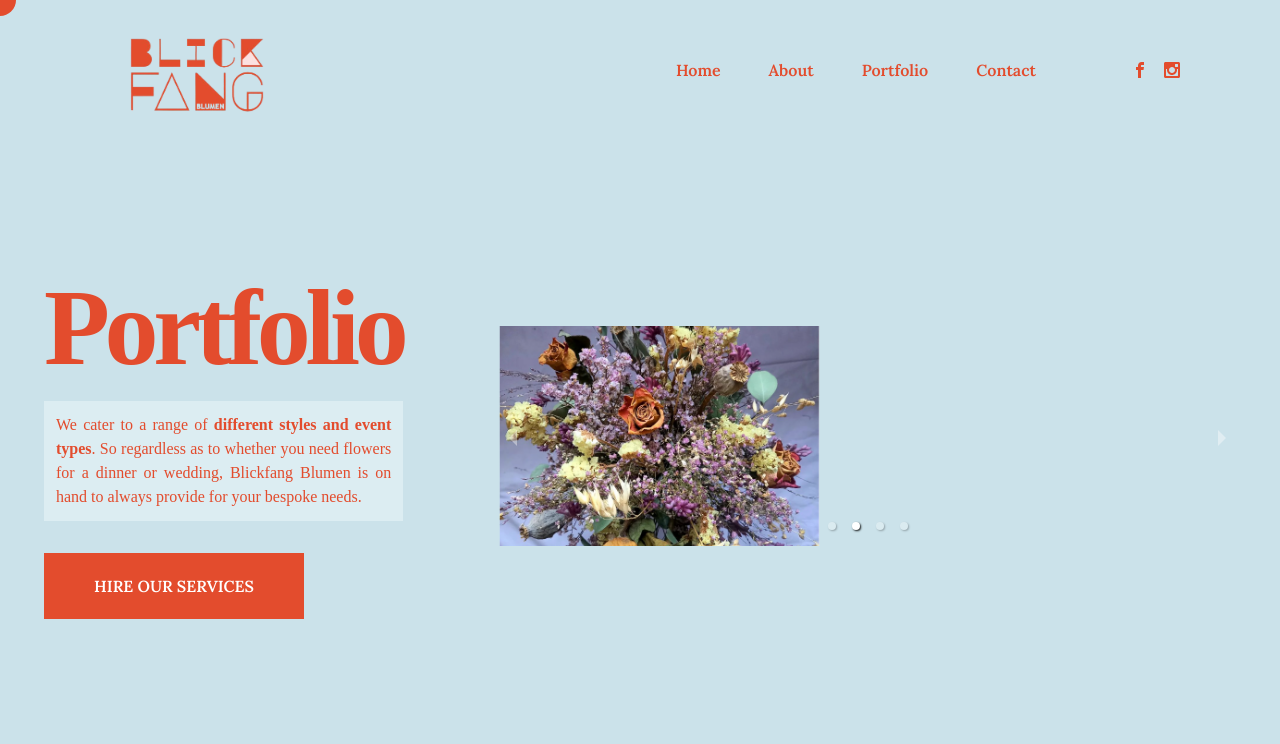
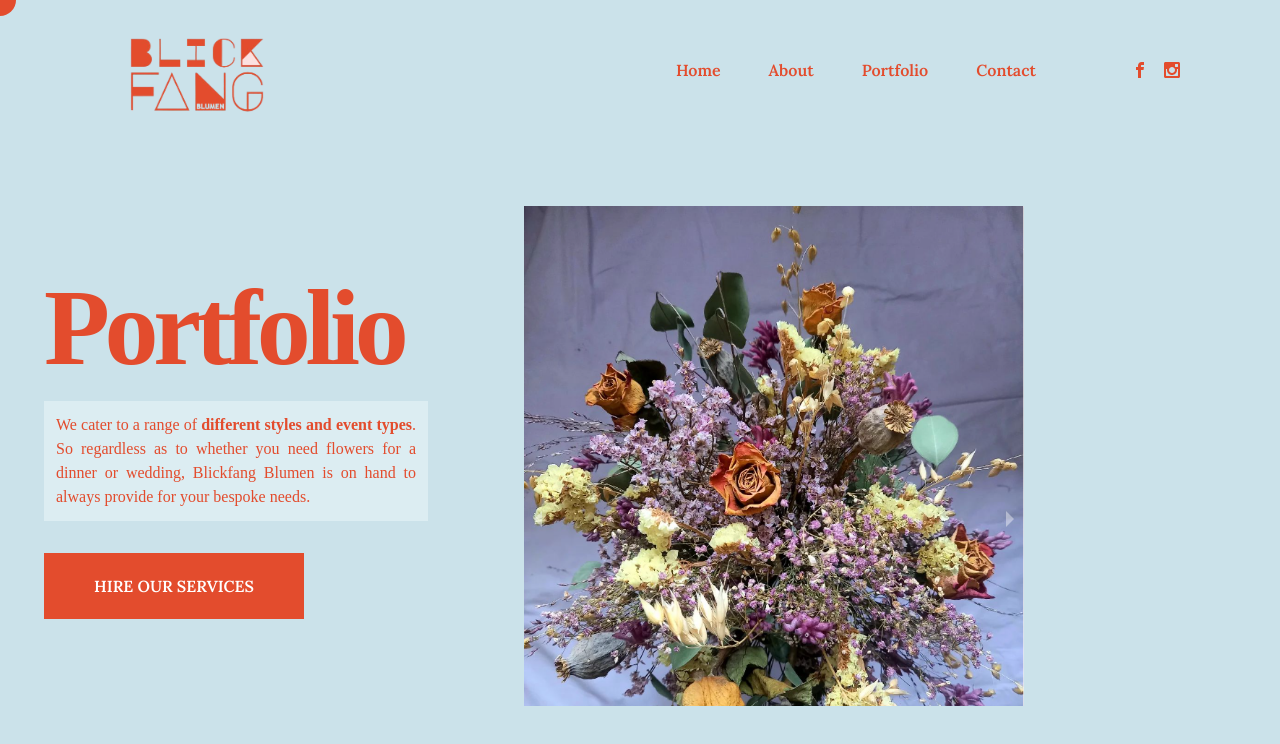
Before and after one commit to acz1992/blickfang-blumen, a React (Vite) app: page /portfolio in a window 1280 px wide. Shown: the top 744 px of the page. Built offline with nearby package versions, Linux system fonts and the light colour scheme; a web font is replaced by a local one.

Commit message:
Sort out bugs

```diff
--- a/src/components/PortfolioImage.tsx
+++ b/src/components/PortfolioImage.tsx
@@ -5,17 +5,7 @@ interface PortfolioImageProps {
 }
 
 const PortfolioImage: React.FC<PortfolioImageProps> = ({ src }) => {
-	return (
-		<div className="max-w-[250px] lg:max-w-[320px] h-[187px] lg:h-[220px] bg-accent overflow-hidden">
-			<img
-				className="object-cover h-full lg:h-[220px] hover:scale-110 transition-all duration-500"
-				src={src}
-				height={"220px"}
-				width={"320px"}
-				alt="Portfolio Image"
-			/>
-		</div>
-	);
+	return <img src={src} alt="Portfolio Image" />;
 };
 
 export default PortfolioImage;
--- a/src/pages/Home.tsx
+++ b/src/pages/Home.tsx
@@ -28,7 +28,7 @@ const Home = () => {
 						onMouseLeave={mouseLeaveHandler}
 						className="w-full pt-36 lg:pt-0 lg:pb-0 lg:w-auto z-10 lg:absolute flex flex-col justify-center items-center lg:items-start"
 					>
-						<h1 className="h1 text-justify">
+						<h1 className="h1 text-justify md:text-left px-12 lg:px-0 ">
 							Fresh & Dried Flowers <br /> for Order{" "}
 						</h1>
 						<p className="text-[26px] lg:text-[36px] font-secondary font-normal mb-4 lg:mb-12">
@@ -45,7 +45,7 @@ const Home = () => {
 							animate={{ scale: 1 }}
 							exit={{ scale: 0 }}
 							transition={transition1}
-							className="relative lg:-right-40 overflow-hidden lg:pt-10"
+							className="relative lg:-right-40  lg:pt-10"
 						>
 							<motion.img
 								whileHover={{ scale: 1.1 }}
--- a/src/pages/Portfolio.tsx
+++ b/src/pages/Portfolio.tsx
@@ -54,15 +54,15 @@ const Portfolio = () => {
 						</Link>
 					</motion.div>
 					{/* Images Grid */}
-					<div /* className="h-[500px] aspect-square object-cover overflow-hidden" */
-					>
+					<div className="h-full md:h-[500px] aspect-square overflow-hidden">
 						<Carousel
 							showArrows
 							showStatus={false}
+							showThumbs={false}
 							autoPlay
 							infiniteLoop
 							stopOnHover
-							/* className="object-cover hover:scale-110 transition-all duration-1000" */
+							className="object-cover hover:scale-110 transition-all duration-1000"
 						>
 							{images.map((image, index) => (
 								<PortfolioImage key={index} src={image} />
```
